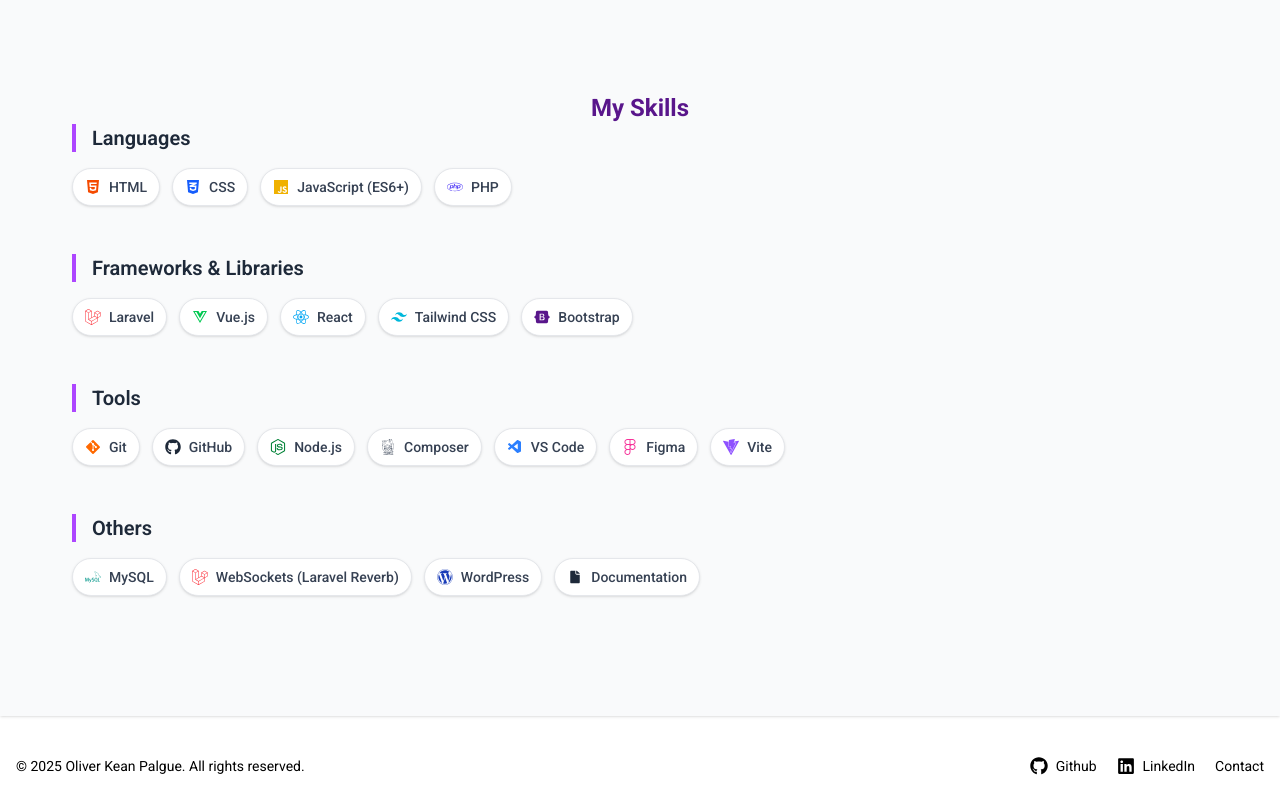
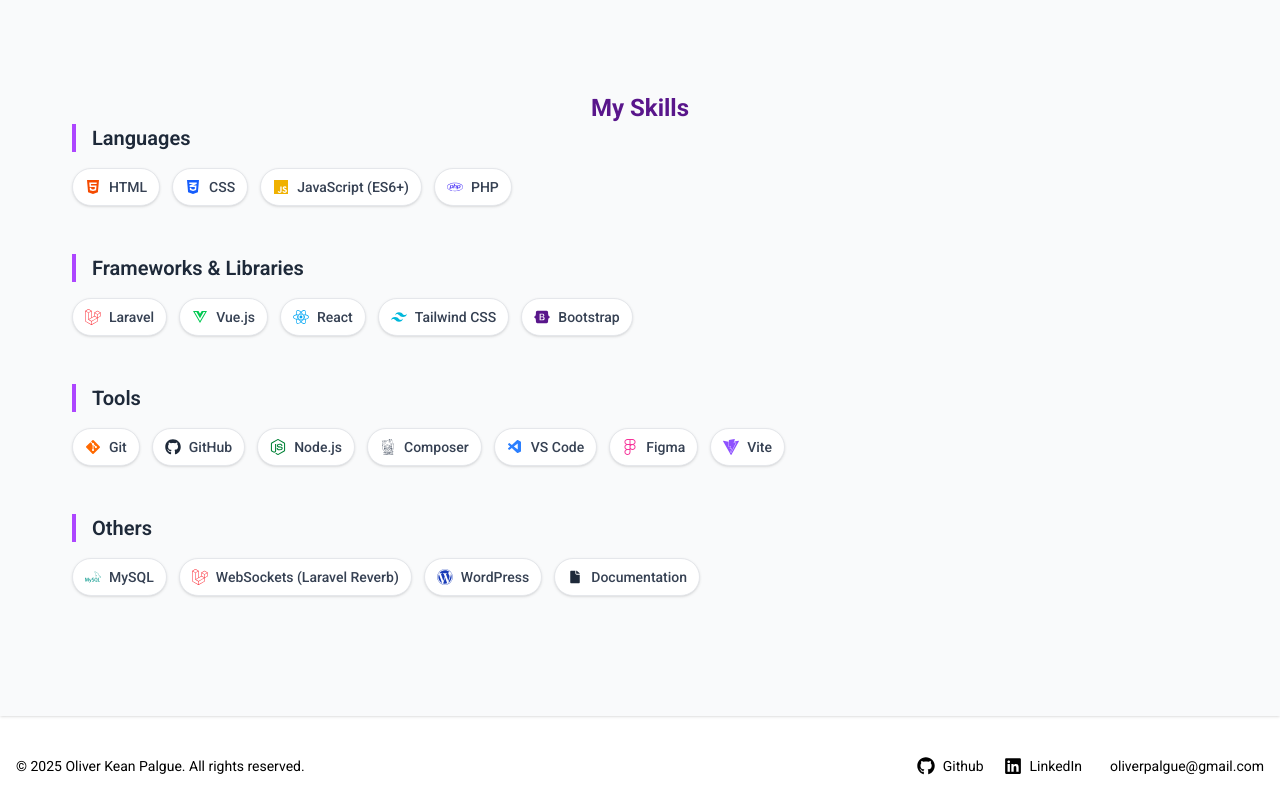
Before and after one commit to oliverkean/portfolio, a React (Vite) app: page / in a window 1280 px wide. Shown: the part 2514-3314 px from the top of the page. Built offline with nearby package versions, Linux system fonts and the light colour scheme.

Commit message:
feat: revised email

```diff
--- a/src/components/Footer.jsx
+++ b/src/components/Footer.jsx
@@ -20,12 +20,15 @@
               <span className="hidden sm:inline">{name}</span>
             </a>
           ))}
-          <a
+
+          <div>
+            <a
             href="mailto:oliverpalgue@example.com"
-            className="hover:text-purple-400 transition"
+            className="ml-2 hover:text-purple-400 transition"
           >
-            Contact
+             oliverpalgue@gmail.com
           </a>
+          </div>
         </div>
       </div>
     </footer>
```
